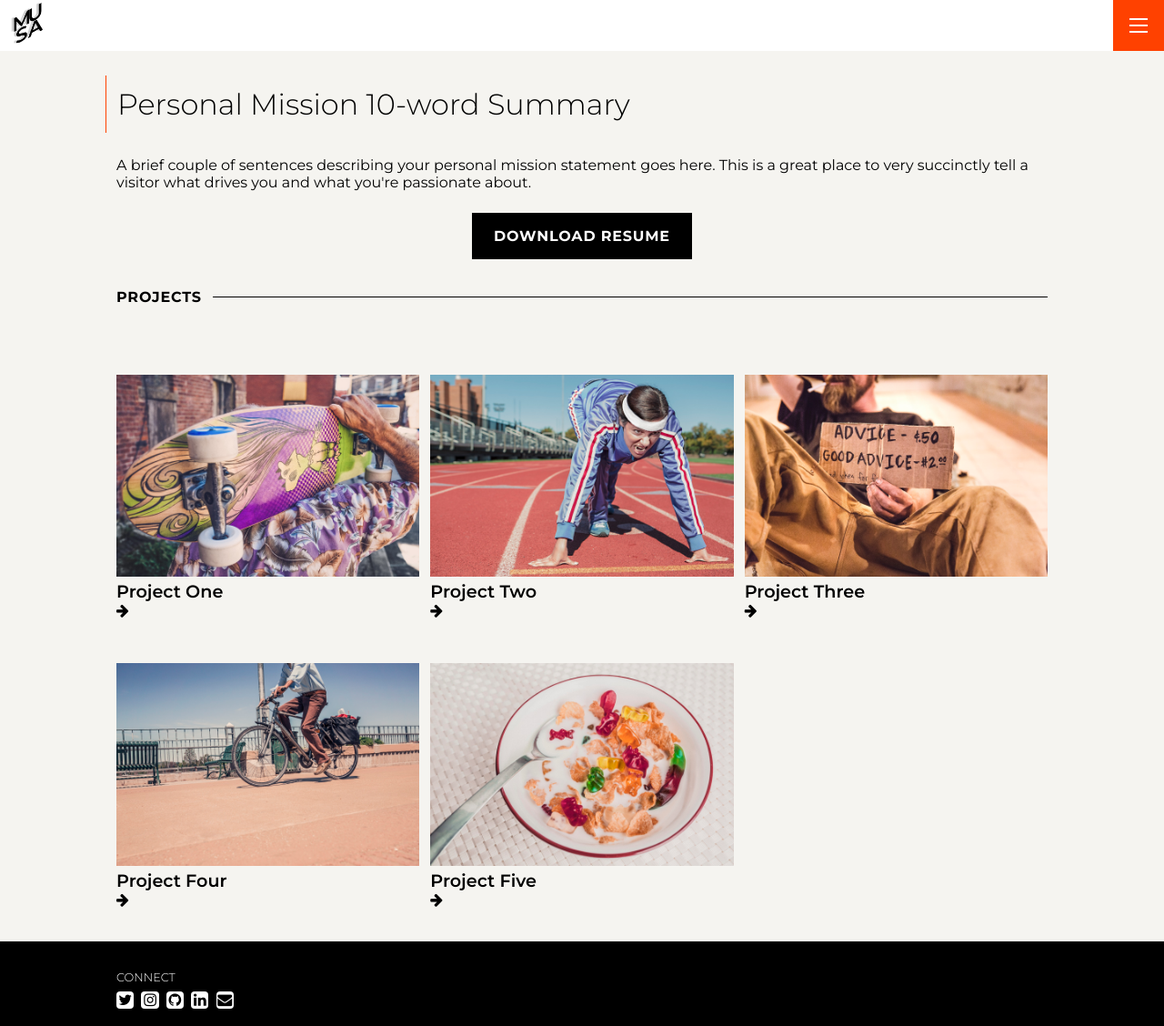
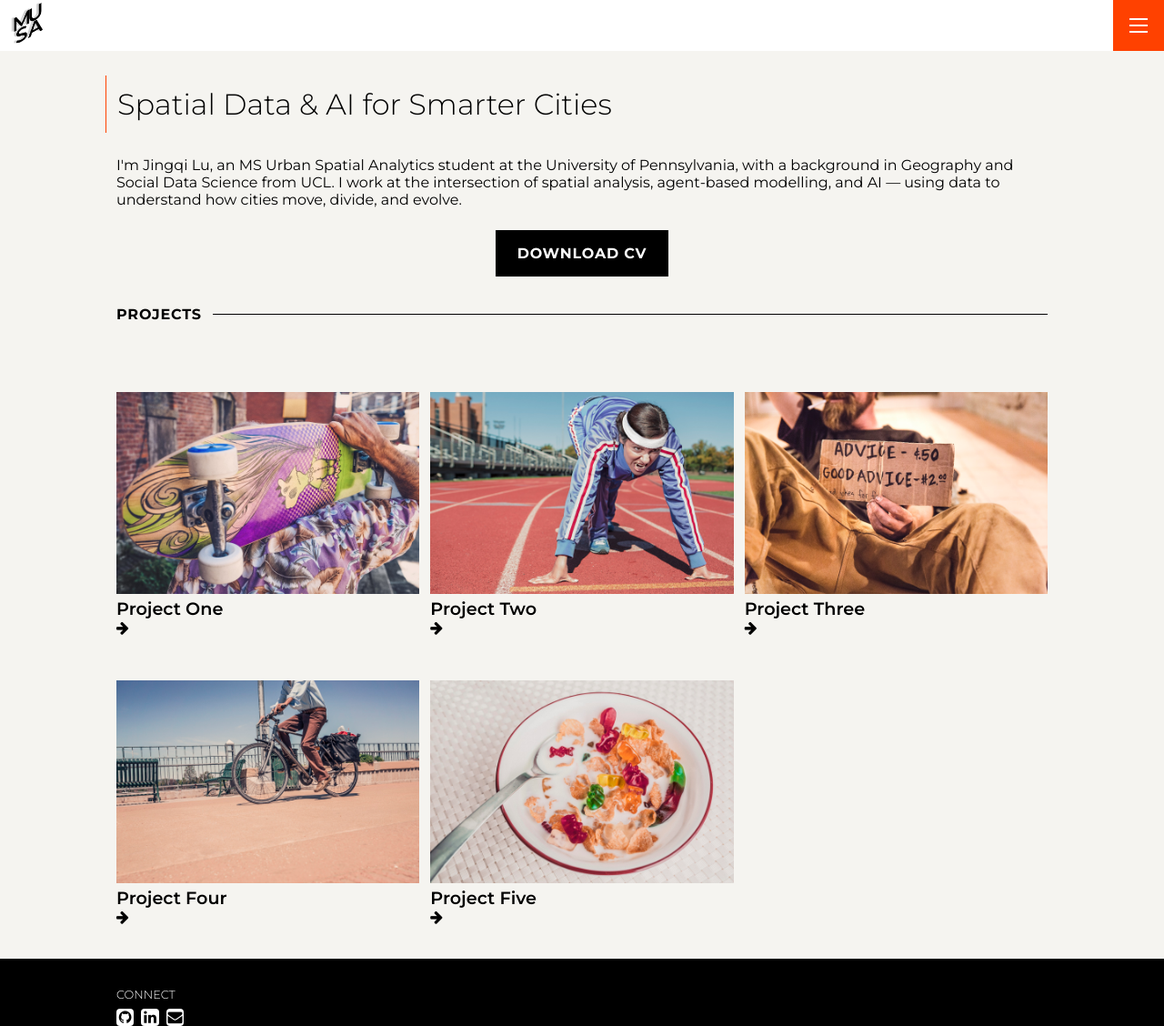
Before and after one commit to lluluciano0505/luciano_musa, a Jekyll site: the page built from index.md, in a window 1280 px wide and 1128 px high. Shown: the whole window at 91% size. Built offline with Jekyll 4.4.1, drawn with Linux system fonts in a browser that asks for light colours.

Commit message:
setting_yml

```diff
--- a/_data/settings.yml
+++ b/_data/settings.yml
@@ -1,26 +1,18 @@
 #-------------------------------
 # General Site Settings
 
-# The site logo that shows up in the top-left corner of the page.
 logo: '/assets/img/musa-logo.png'
 
-# A brief introduction or mission statement that appears at the top of the
-# portfolio home page, above the project list. If you don't want one of the
-# intro_title or intro_text to show up, just set the appropriate value to null.
-intro_title: Personal Mission 10-word Summary
+intro_title: Spatial Data & AI for Smarter Cities
 intro_text: |
-  A brief couple of sentences describing your personal mission statement goes
-  here. This is a great place to very succinctly tell a visitor what drives you
-  and what you're passionate about.
+  I'm Jingqi Lu, an MS Urban Spatial Analytics student at the University of
+  Pennsylvania, with a background in Geography and Social Data Science from UCL.
+  I work at the intersection of spatial analysis, agent-based modelling, and AI —
+  using data to understand how cities move, divide, and evolve.
 
-# The link that is used for the resume button, below the intro text on the
-# portfolio home page. This link will also be used in the drop down menu. If
-# you don't want the resume link to show up, set the resume value to null.
-resume: '/assets/files/resume.pdf'
-resume_link_title: Download Resume
+resume: '/assets/files/CV_Jingqi.pdf'
+resume_link_title: Download CV
 
-# The items that will show up in the drop down menu (in addition to the resume
-# link, if given).
 menu:
 - {name: 'Projects', url: ' '}
 - {name: 'Blog',     url: 'blog'}
@@ -32,39 +24,26 @@ menu:
 
 social_label: Connect
 social:
-- {icon: 'twitter',   link: 'https://twitter.com/paululele'}
-- {icon: 'instagram', link: 'https://instagram.com/paululele'}
-- {icon: 'github',    link: 'https://github.com/lenpaul'}
-- {icon: 'linkedin',  link: 'https://linkedin.com/in/lenpaul'}
-- {icon: 'envelope',  link: 'mailto:mailto:l.nguyen.paul@gmail.com'}
-
-# social network icons available: 'twitter' / 'facebook' / 'github' / 'pinterest' 'google-plus' / 'linkedin' / 'youtube' / 'instagram' / 'dribbble' / 'behance' / 'soundcloud' / 'vine'
+- {icon: 'github',   link: 'https://github.com/lluluciano0505'}
+- {icon: 'linkedin', link: 'https://www.linkedin.com/in/jingqi-lu-04a910266'}
+- {icon: 'envelope', link: 'mailto:lluluciano0505@gmail.com'}
 
 #-------------------------------
 # SEO Section
 
-# NOTE: Providing SEO information will make this website more searchable on the internet.
-
 seo:
-  description: 'Personal portfolio powered by Jekyll and GitHub Pages '
-  rel-author: 'https://plus.google.com/u/0/#'
-  rel-publisher: 'https://plus.google.com/u/0/#'
+  description: 'Jingqi Lu | MUSA Student at UPenn | Spatial Data, AI Agent Modelling, Mobility & Spatial Justice'
+  rel-author: ''
+  rel-publisher: ''
 
 #-------------------------------
 # Google Analytics Section
 
-# Analytics helps you understand who visits your website.
-# Learn more at: http://support.google.com/analytics/answer/1008065
-
-# NOTE: If you want to use Google Analytics for basic web tracking: Just uncomment and enter your UA-Code here.
-
-# If you are not using Google Analytics, please change 'google-ID' to an empty string
-google-analytics-ua: 'UA-112060364-3'
+google-analytics-ua: ''
 
 #-------------------------------
 # Disqus Section
 
-# Change to true for Disqus comments
 disqus:
   comments: false
   disqus_shortname: ''
```
Also changed, not shown: 1 other file.
